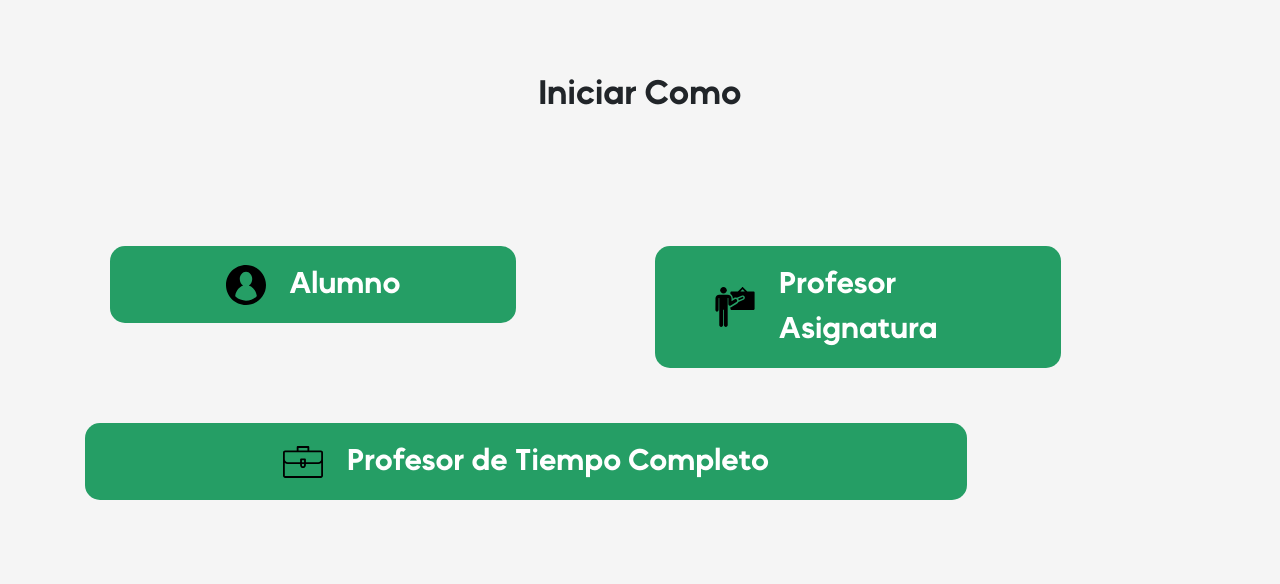
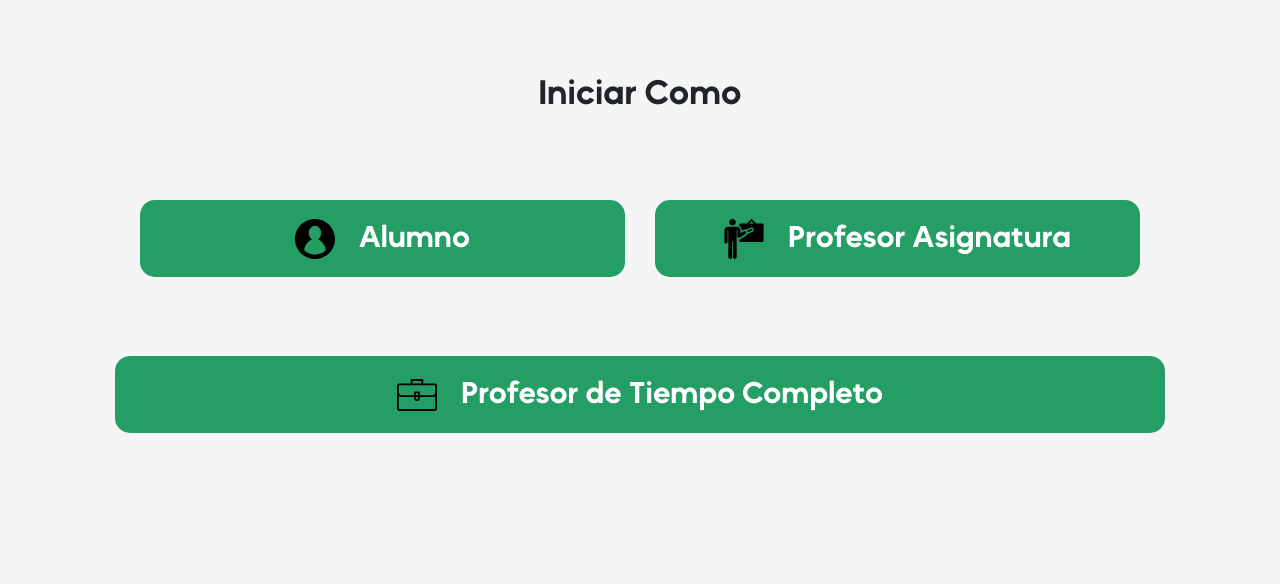
Before and after one commit to GuidoPerezR/biblioteca-uptap-deploy, a Django app: page / in a window 1280 px wide. Shown: the part 151-735 px from the top of the page. Run offline with Django 4.2, Linux system fonts and the light colour scheme.

Commit message:
Cambios interfaz principal css

```diff
--- a/BibliotecaPolitecnica/static/css/style.css
+++ b/BibliotecaPolitecnica/static/css/style.css
@@ -79,18 +79,20 @@
 
 .Botones{
 	display: flex;
-	flex-direction: column;
-	padding: 70px;
+    flex-direction: column;
+    padding: 0 100px;
+    margin-top: 24px;
 }
 
 .Botones-up{
 	display: grid;
 	grid-template-columns: 1fr 1fr;
 	padding: 25px;
+	margin-bottom: 24px;
 }
 
 .content-button{
-	width: 80%;
+	width: 100%;
 	padding: 15px;
 
 }
```
